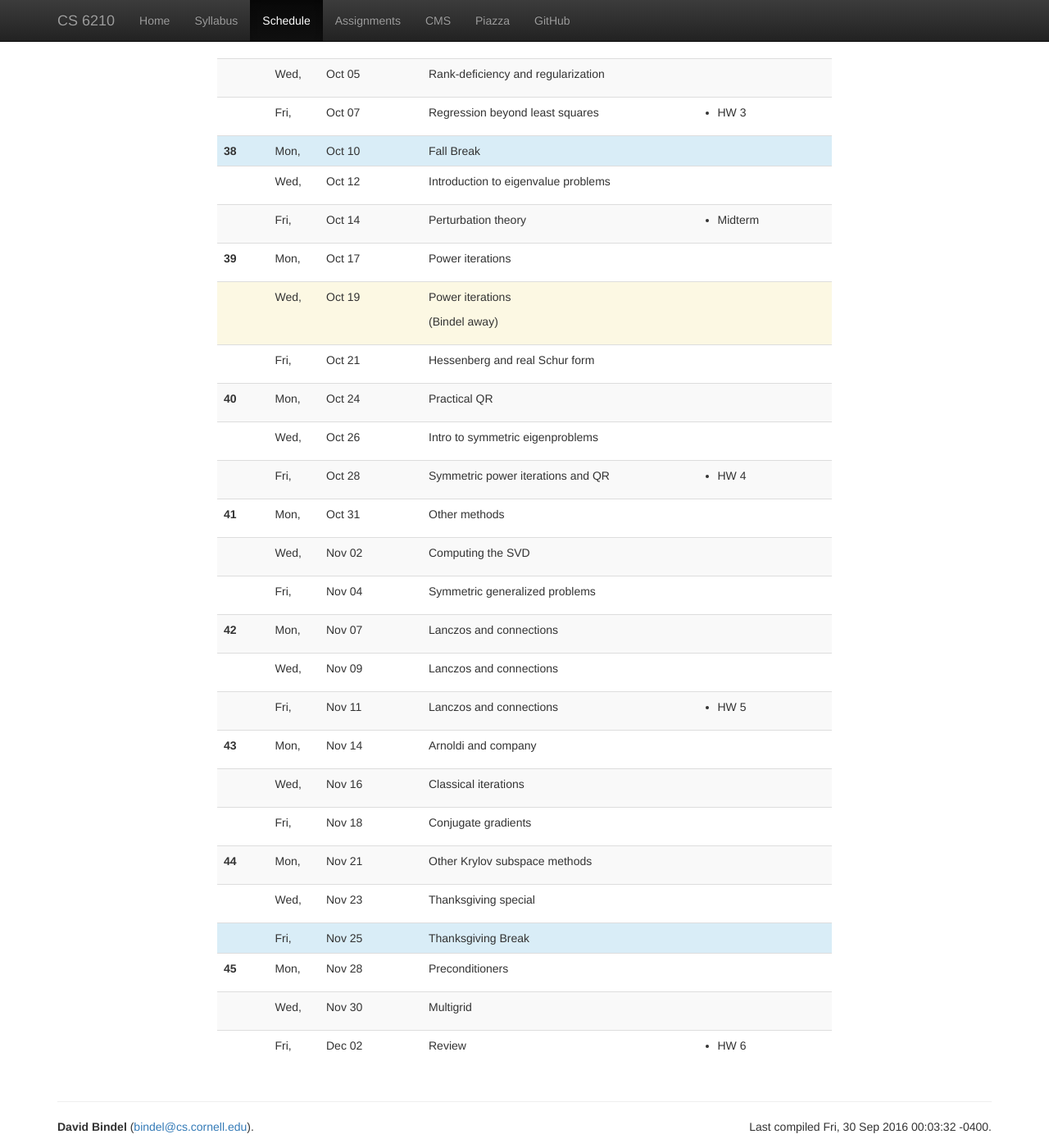
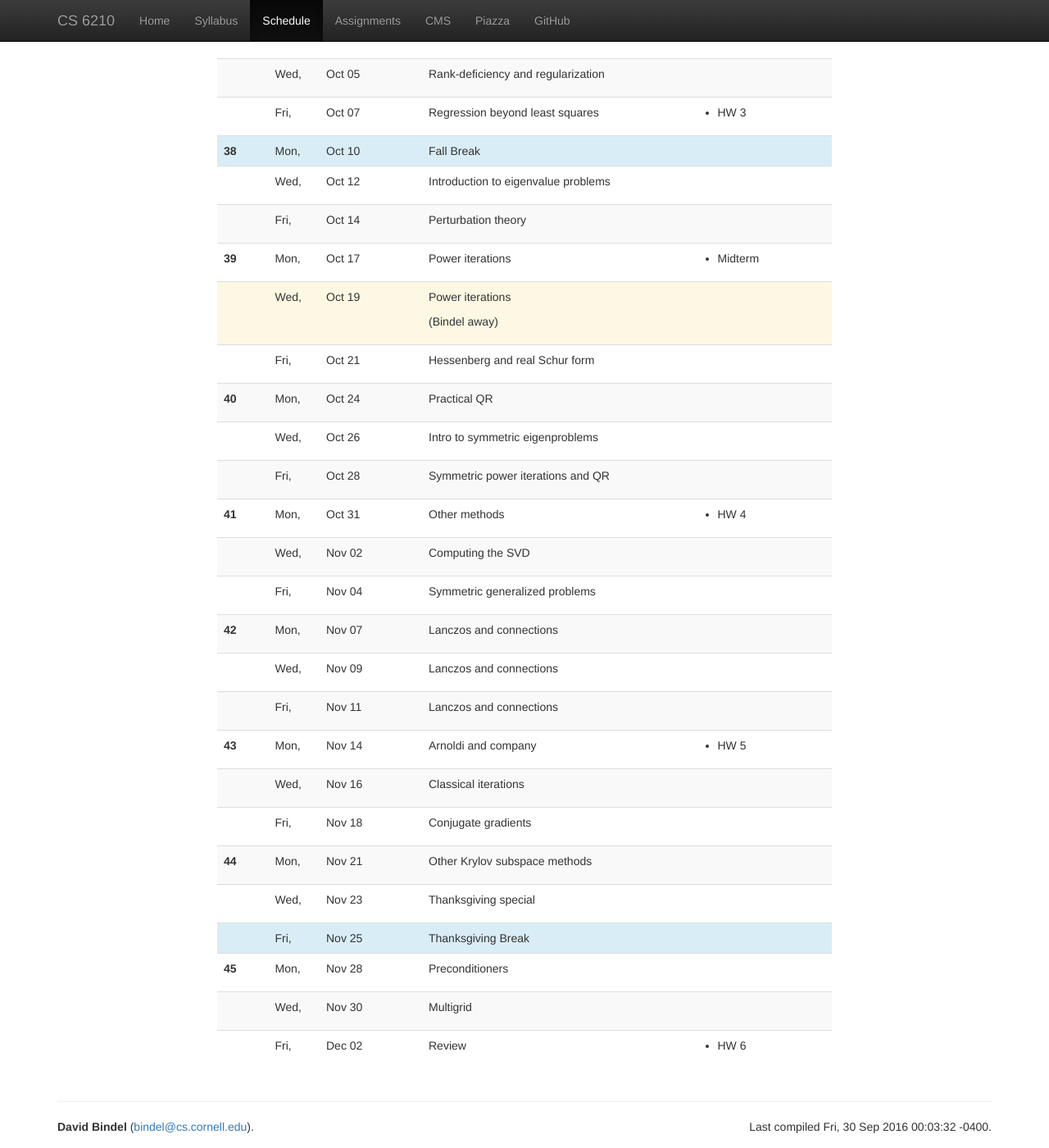
Before and after one commit to dbindel/cs6210-f16, a Jekyll site: the page built from web/schedule.html, in a window 1280 px wide and 1400 px high, scrolled down 1042 px. Shown: the whole window at 82% size. Built offline with Jekyll 4.4.1, drawn with Linux system fonts in a browser that asks for light colours; nearby versions of some CDN libraries; part of the change alters nothing that is shown.

```diff
--- a/web/_data/lectures.yml
+++ b/web/_data/lectures.yml
@@ -89,6 +89,7 @@
 -
   date: 2016-09-30
   info: Householder, Givens, and QR
+  notes: 2016-09-30.pdf
 #
 # ==================
 # Week 7
@@ -116,7 +117,6 @@
 -
   date: 2016-10-14
   info: Perturbation theory
-  hw: Midterm
 #
 # ==================
 # Week 9
@@ -124,6 +124,7 @@
 -
   date: 2016-10-17
   info: Power iterations
+  hw: Midterm
 -
   date: 2016-10-19
   info: Power iterations
@@ -144,7 +145,6 @@
 -
   date: 2016-10-28
   info: Symmetric power iterations and QR
-  hw: HW 4
 #
 # ==================
 # Week 11
@@ -152,6 +152,7 @@
 -
   date: 2016-10-31
   info: Other methods
+  hw: HW 4
 -
   date: 2016-11-02
   info: Computing the SVD
@@ -171,7 +172,6 @@
 -
   date: 2016-11-11
   info: Lanczos and connections
-  hw: HW 5
 #
 # ==================
 # Week 13
@@ -179,6 +179,7 @@
 -
   date: 2016-11-14
   info: Arnoldi and company
+  hw: HW 5
 -
   date: 2016-11-16
   info: Classical iterations
```
